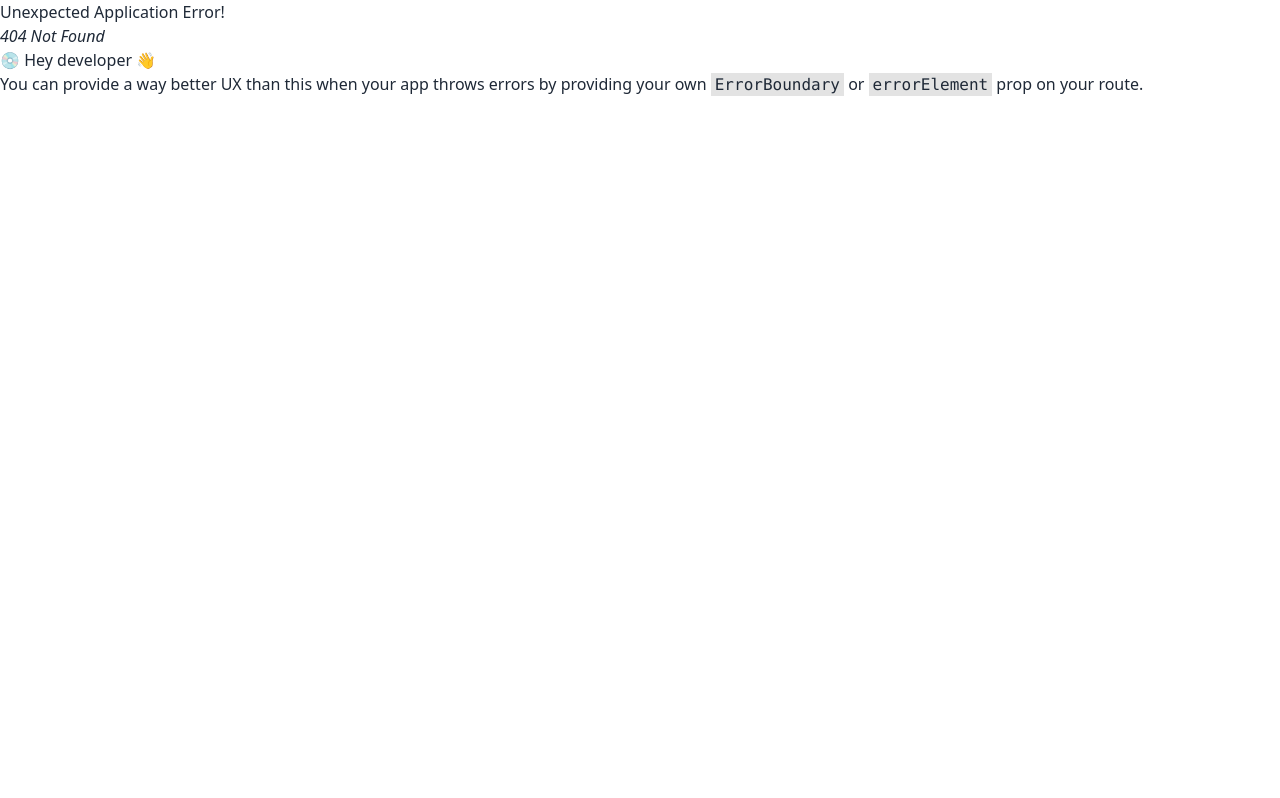
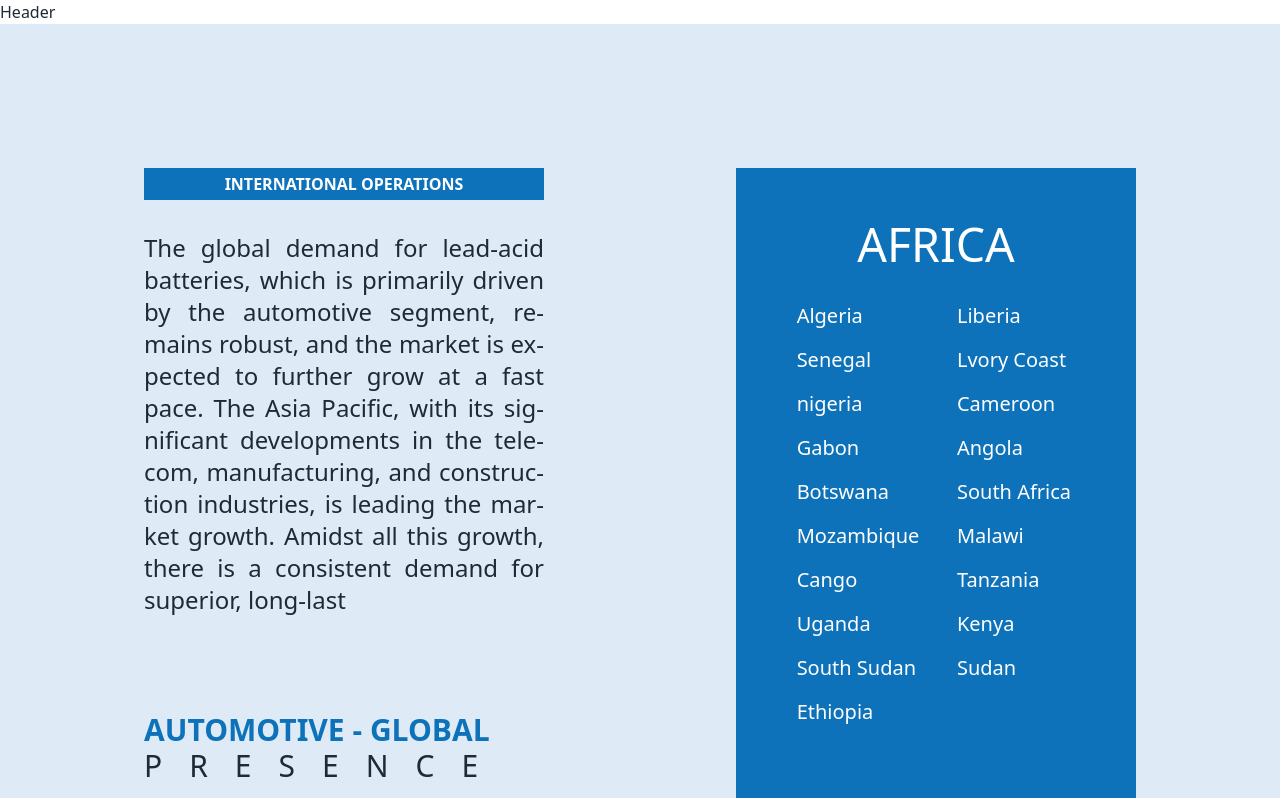
Before and after one commit to arbinzaman/rahimafrooz-battery, a React (Vite) app: page /global-presence in a window 1280 px wide. Before the commit this address had no page. Shown: the top 798 px of the page. Built offline with nearby package versions, Linux system fonts and the light colour scheme.

Commit message:
Completed Global-Presence Text and Slider Area

```diff
--- a/src/pages/GlobalPresence.jsx
+++ b/src/pages/GlobalPresence.jsx
@@ -1,9 +1,110 @@
+import Slider from "react-slick";
+
 const GlobalPresence = () => {
-    return (
-        <div>
-            <h1>Global Presence</h1>
+  var settings = {
+    dots: true,
+    infinite: true,
+    speed: 500,
+    slidesToShow: 1,
+    slidesToScroll: 1,
+    arrows: false,
+  };
+  return (
+    <section className="bg-background w-screen">
+      <div className="grid grid-cols-2 gap-48 text-center lg:p-36 ">
+        <div className="">
+          <div>
+            <h1 className="bg-primary text-base text-5xl font-bold py-1 mb-8">INTERNATIONAL OPERATIONS</h1>
+            <p className="font-medium text-justify hyphens-auto text-2xl  mb-24">
+              The global demand for lead-acid batteries, which is primarily
+              driven by the automotive segment, remains robust, and the market
+              is expected to further grow at a fast pace. The Asia Pacific, with
+              its significant developments in the telecom, manufacturing, and
+              construction industries, is leading the market growth. Amidst all
+              this growth, there is a consistent demand for superior, long-last
+            </p>
+          </div>
+          <div className="text-left">
+            <h1 className="text-primary font-bold text-3xl">AUTOMOTIVE - GLOBAL</h1>
+            <h1 className="text-3xl mb-8 tracking-[0.90em]" >PRESENCE</h1>
+            <p className="font-medium text-2xl text-justify hyphens-auto">
+              Rahimafrooz, with its cutting-edge technology and customer-centred
+              services, is gaining dominance in the global automotive batteries
+              market. With a stronghold in Bangladesh, our automotive batteries
+              reach consumers in more than 52 countries across the world. Our
+              dedicated investments in R&D and engineering have helped us
+              enhance our technology, enabling a wider product range for
+              consumers across the globe. For example, Rahimafrooz batteries
+              perform twice as long as compared to other batteries in the dry
+              and humid desert conditions of Northern America.
+            </p>
+          </div>
         </div>
-    );
+        <div className="bg-primary">
+          <Slider {...settings}>
+            <div className=" text-base p-16" >
+              <h3 className="text-xlarge mb-10">AFRICA</h3>
+              <div className="grid grid-cols-2 mt-12 gap-10 text-medium text-left justify-items-center">
+                <div className="flex flex-col gap-5">
+                  <p>Algeria</p>
+                  <p>Senegal</p>
+                  <p>nigeria</p>
+                  <p>Gabon</p>
+                  <p>Botswana</p>
+                  <p>Mozambique</p>
+                  <p>Cango</p>
+                  <p>Uganda</p>
+                  <p>South Sudan</p>
+                  <p>Ethiopia</p>
+                </div>
+
+                <div className="flex flex-col gap-5">
+                  <p>Liberia</p>
+                  <p>Lvory Coast</p>
+                  <p>Cameroon</p>
+                  <p>Angola</p>
+                  <p>South Africa</p>
+                  <p>Malawi</p>
+                  <p>Tanzania</p>
+                  <p>Kenya</p>
+                  <p>Sudan</p>
+                </div>
+              </div>
+            </div>
+            <div className=" text-base p-16" >
+              <h3 className="text-xlarge mb-10">ASIA</h3>
+              <div className="grid grid-cols-2 mt-12 gap-10 text-medium text-left justify-items-center">
+                <div className="flex flex-col gap-5">
+                  <p>Bangladesh</p>
+                  <p>India</p>
+                  <p>nigeria</p>
+                  <p>Gabon</p>
+                  <p>Botswana</p>
+                  <p>Mozambique</p>
+                  <p>Cango</p>
+                  <p>Uganda</p>
+                  <p>South Sudan</p>
+                  <p>Ethiopia</p>
+                </div>
+
+                <div className="flex flex-col gap-5">
+                  <p>Liberia</p>
+                  <p>Lvory Coast</p>
+                  <p>Cameroon</p>
+                  <p>Angola</p>
+                  <p>South Africa</p>
+                  <p>Malawi</p>
+                  <p>Tanzania</p>
+                  <p>Kenya</p>
+                  <p>Sudan</p>
+                </div>
+              </div>
+            </div>
+          </Slider>
+        </div>
+      </div>
+    </section>
+  );
 };
 
 export default GlobalPresence;
--- a/src/routes/routes.jsx
+++ b/src/routes/routes.jsx
@@ -4,6 +4,7 @@ import Home from "../pages/Home";
 import ContactUs from "../pages/ContactUs";
 import BecomeADealer from "../pages/BecomeADealer";
 import Bangladesh from "../pages/Products/Bangladesh";
+import GlobalPresence from "../pages/GlobalPresence";
 
 const routes = createBrowserRouter([
   {
@@ -26,6 +27,10 @@ const routes = createBrowserRouter([
         path: "/products-bangladesh",
         element: <Bangladesh />,
       },
+      {
+        path: "/global-presence",
+        element: <GlobalPresence/>,
+      },
     ],
   },
 ]);
--- a/tailwind.config.js
+++ b/tailwind.config.js
@@ -9,7 +9,8 @@ export default {
         primary: "#0d72b9",
         secondary: "#0962ae",
         button:"#0d72b8",
-        border_primary:"#75aed6"
+        border_primary:"#75aed6",
+        background:"#deebf6",
       },
       fontSize:{
         xlarge:"46.47px",
```
